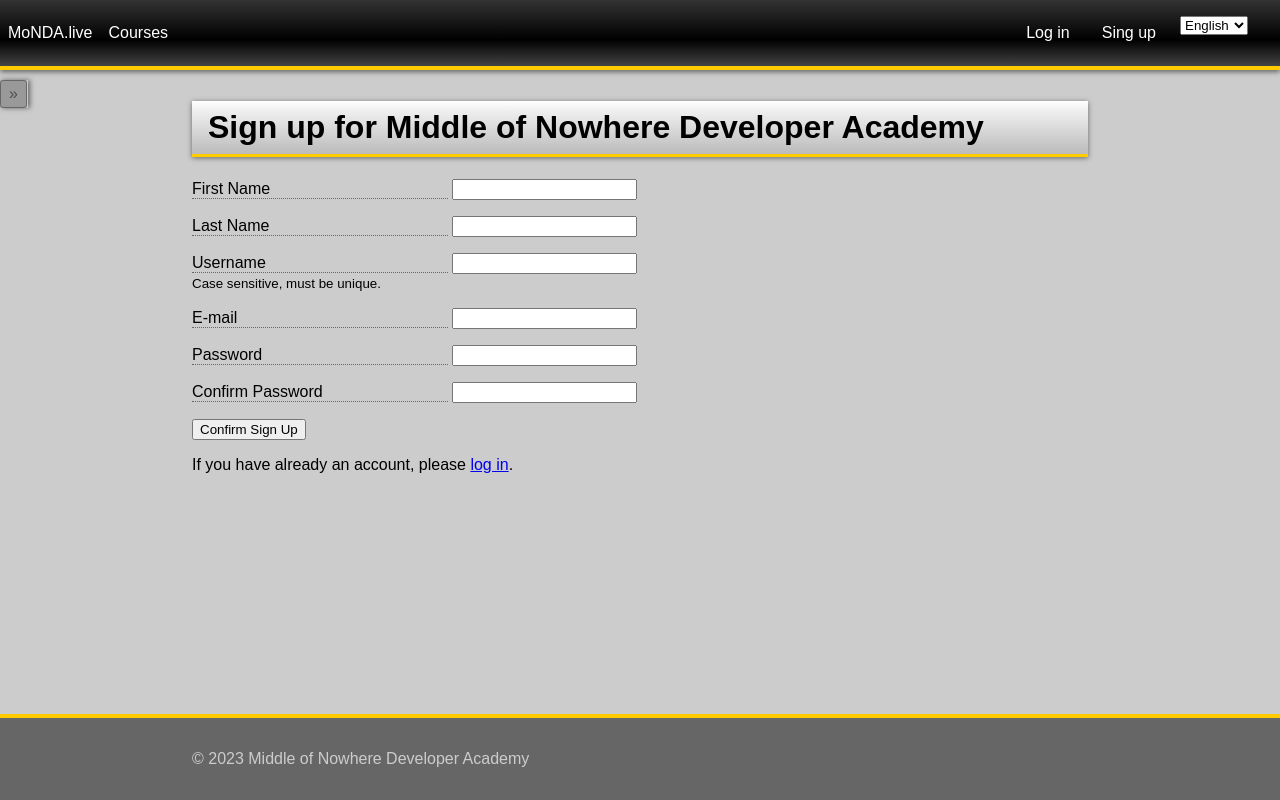
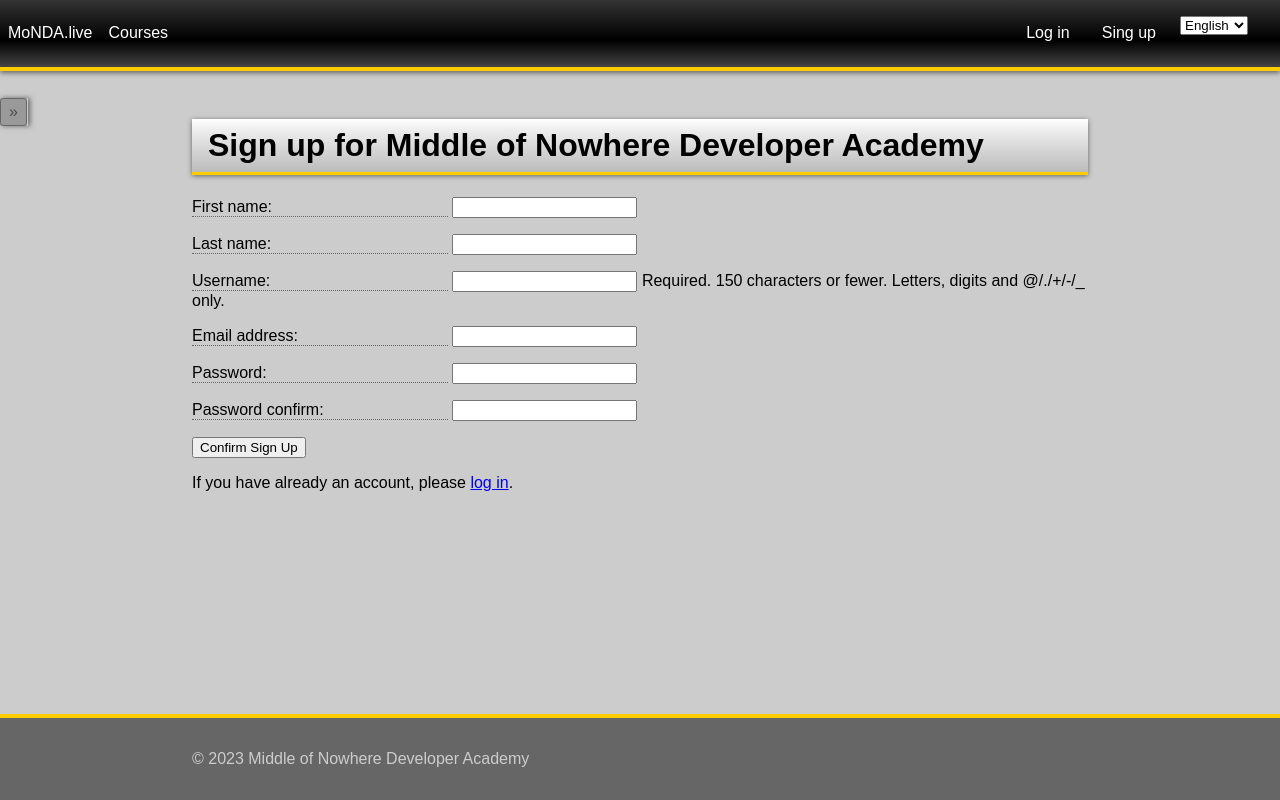
Before and after one commit to kobrius11/mondev, a Django app: page /user/signup/ in a window 1280 px wide. Run offline with Django 4.2, Linux system fonts and the light colour scheme.

Commit message:
added email validation and refactored signup.html form

```diff
--- a/monda_live/user_profile/forms.py
+++ b/monda_live/user_profile/forms.py
@@ -27,6 +27,12 @@ class SignupForm(forms.ModelForm):
         model = User
         fields = ("first_name", "last_name", "username", "email", "password")
 
+    def clean_email(self):
+        email = self.cleaned_data.get('email')
+        if User.objects.filter(email=email).exists():
+            raise forms.ValidationError("This email is already in use. Please use a different email.")
+        return email
+
     def clean_password_confirm(self):
         password = self.cleaned_data.get('password')
         password_confirm = self.cleaned_data.get('password_confirm')
--- a/monda_live/user_profile/templates/user_profile/signup.html
+++ b/monda_live/user_profile/templates/user_profile/signup.html
@@ -1,34 +1,11 @@
+#signup.html
 {% extends 'base.html' %}{% load i18n %}
 {% block title %}{% trans "sign up for"|capfirst %} {{ block.super }}{% endblock title %}
 {% block content %}
 <h1>{% trans "Sign up for Middle of Nowhere Developer Academy" %}</h1>
 <form action="{{ request.path }}" method="post">
     {% csrf_token %}
-    <p>
-        <label for="first_name">First Name</label>
-        <input type="text" name="first_name" value="{{ request.POST.first_name }}">
-    </p>
-    <p>
-        <label for="last_name">Last Name</label>
-        <input type="text" name="last_name" value="{{ request.POST.last_name }}">
-    </p>
-    <p>
-        <label for="username">Username</label>
-        <input type="text" name="username" required value="{{ request.POST.username }}">
-        <br><small>Case sensitive, must be unique.</small>
-    </p>
-    <p>
-        <label for="email">E-mail</label>
-        <input type="email" name="email" required value="{{ request.POST.email }}">
-    </p>
-    <p>
-        <label for="password">Password</label>
-        <input type="password" name="password" required>
-    </p>
-    <p>
-        <label for="password_confirm">Confirm Password</label>
-        <input type="password" name="password_confirm" required>
-    </p>
+    {{ form.as_p }}
     <p><button type="submit">{% trans "confirm sign up"|title %}</button></p>
     <p>{% trans "If you have already an account, please" %} <a href="{% url 'login' %}">{% trans "log in" %}</a>.</p>
 </form>
--- a/monda_live/user_profile/views.py
+++ b/monda_live/user_profile/views.py
@@ -37,7 +37,7 @@ def profile_update(request):
     return render(request, 'user_profile/profile_update.html', {'user_form': user_form, 'profile_form': profile_form})
 
 
-# TODO: refactor to CBV form, also fix template: Done
+# TODO: refactor to CBV form, also fix template: Done, but need to recheck for bugs
 class SignupView(FormView):
     template_name = 'user_profile/signup.html'
     form_class = SignupForm
```
